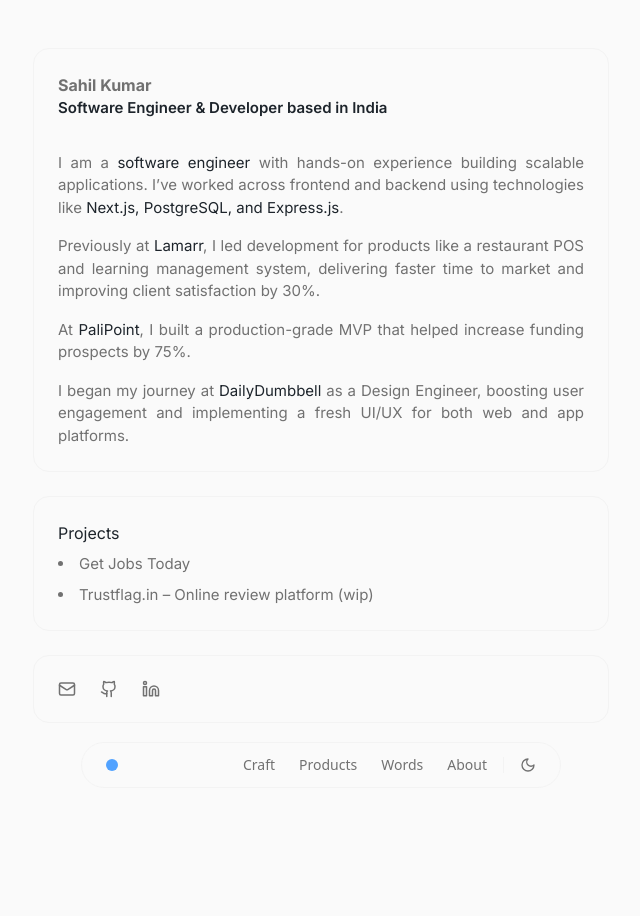
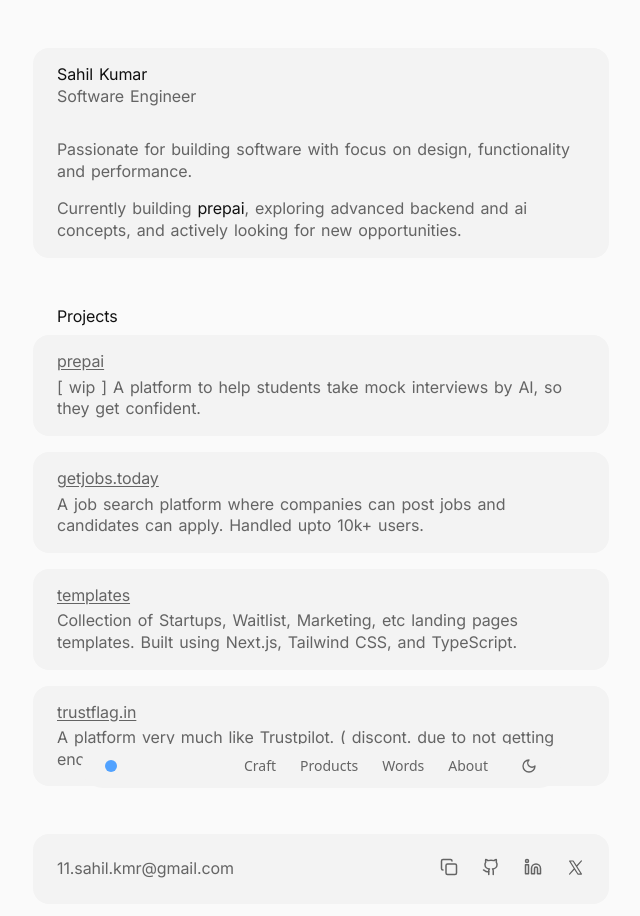
Before and after one commit to kmr-sahil/xponent, a Next.js app: page / in a window 1280 px wide. Shown: the top 916 px of the page, without its empty margins (319-959 px from the left). Before the commit the page ends 800 px from the top, so only its background shows below. Built offline with nearby package versions, Linux system fonts and the light colour scheme; a web font is replaced by a local one.

Commit message:
feat: update styles in globals.css and page.tsx for improved UI, add new SVG icon, and enhance Tailwind configuration

```diff
--- a/src/app/globals.css
+++ b/src/app/globals.css
@@ -16,20 +16,32 @@
 
 :root {
   --background: #FAFAFA;
-  --text-primary: #1D242B;
+  --text-primary: #111111;
   --accent: #0000EE;
-  --muted: #717171;
-  --muted-foreground: #F3F3F3;
+  --muted: #646464;
+  --muted-foreground: #f3f3f3;
 }
 
 .dark {
-  --background: #111110;
-  --text-primary: #FAFAFA;
+  --background: #111111;
+  --text-primary: #EEEEEE;
   --accent: #0000EE;
-  --muted: #B5B3AD;
-  --muted-foreground: #3A3A3A;
+  --muted: #B4B4B4;
+  --muted-foreground: #1a1a1a;
 }
 
 body {
   background: var(--background);
 }
+
+.text-base {
+  font-size: 1rem;
+  line-height: 1.35rem;
+  letter-spacing: -0.1px;
+  word-spacing: 0.1rem;
+  text-align: start;
+}
+
+.text-highlight {
+  color: var(--text-primary);
+}
--- a/src/app/page.tsx
+++ b/src/app/page.tsx
@@ -1,94 +1,89 @@
-import { ExternalLink, Mail, Github, Linkedin } from "lucide-react";
+import { ExternalLink, Copy, Github, Linkedin } from "lucide-react";
+import X from "../../public/x.svg";
 import Link from "next/link";
 
 export default function Home() {
   return (
-    <main className="px-8 py-12 mx-auto max-w-[40rem] font-sans text-justify text-[color:var(--muted)] relative overflow-x-hidden text-[15px] ">
-      <section className="bg-[color:var(--text-background)] border-[1px] border-[color:var(--muted-foreground)] rounded-2xl p-6 mb-6">
-        <h1 className="text-[16px] font-bold text-[color:var(--muted)]">Sahil Kumar</h1>
-        <p className="font-semibold mb-8 text-[color:var(--text-primary)]">
-          Software Engineer & Developer based in India
-        </p>
+    <main className="px-4 md:px-8 py-12 mx-auto max-w-[40rem] font-sans text-[color:var(--muted)] relative overflow-x-hidden text-base">
+      <section className="bg-[color:var(--muted-foreground)] rounded-2xl px-6 py-4 mb-6">
+        <h1 className="text-highlight">Sahil Kumar</h1>
+        <p className="mb-8">Software Engineer</p>
 
         <div className="space-y-4">
           <p>
-            I am a{" "}
-            <span className="text-[color:var(--text-primary)]">
-              software engineer
-            </span>{" "}
-            with hands-on experience building scalable applications. I’ve worked
-            across frontend and backend using technologies like{" "}
-            <span className="text-[color:var(--text-primary)]">
-              Next.js, PostgreSQL, and Express.js
-            </span>
-            .
+            Passionate for building software with focus on design, functionality
+            and performance.
           </p>
 
           <p>
-            Previously at{" "}
-            <span className="text-[color:var(--text-primary)]">
-              Lamarr
-            </span>
-            , I led development for products like a restaurant POS and learning
-            management system, delivering faster time to market and improving
-            client satisfaction by 30%.
-          </p>
-
-          <p>
-            At{" "}
-            <span className="text-[color:var(--text-primary)]">
-              PaliPoint
-            </span>
-            , I built a production-grade MVP that helped increase funding
-            prospects by 75%.
-          </p>
-
-          <p>
-            I began my journey at{" "}
-            <span className="text-[color:var(--text-primary)]">
-              DailyDumbbell
-            </span>{" "}
-            as a Design Engineer, boosting user engagement and implementing a
-            fresh UI/UX for both web and app platforms.
+            Currently building <span className="text-highlight">prepai</span>,
+            exploring advanced backend and ai concepts, and actively looking for
+            new opportunities.
           </p>
         </div>
       </section>
 
-      <section className="bg-[color:var(--text-background)] border-[1px] border-[color:var(--muted-foreground)] rounded-2xl p-6 mb-6 group relative">
-        <h2 className="text-[16px] text-[color:var(--text-primary)] mb-2">
-          Projects
-        </h2>
-        <ul className="list-disc list-inside space-y-2">
-          <li className="relative hover:text-gray-300">
-            Get Jobs Today
-            <span className="absolute top-0 left-full ml-2 opacity-0 group-hover:opacity-100 transition">
-              <Link
-                href="https://getjobs.today"
-                target="_blank"
-                className="flex items-center gap-1 text-[color:var(--text-primary)] hover:text-[color:var(--text-primary)]"
-              >
-                getjobs.today <ExternalLink size={14} />
-              </Link>
-            </span>
+      <section className=" py-6 mb-6 group relative">
+        <h2 className="text-highlight mb-2 ml-6">Projects</h2>
+        <ul className="space-y-4">
+          <li className="bg-[color:var(--muted-foreground)] flex flex-col rounded-2xl px-6 py-4 group relative">
+            <a
+              href="https://sahilkmr.in/templates"
+              className="underline underline-offset-2 mb-1"
+            >
+              prepai
+            </a>
+            <p className="">
+              [ wip ] A platform to help students take mock interviews by AI, so they get confident.
+            </p>
           </li>
-          <li className="relative hover:text-gray-300">
-            Trustflag.in – Online review platform (wip)
-            <span className="absolute top-0 left-full ml-2 opacity-0 group-hover:opacity-100 transition">
-              <Link
-                href="https://getjobs.today"
-                target="_blank"
-                className="flex items-center gap-1 text-[color:var(--text-primary)] hover:text-[color:var(--text-primary)]"
-              >
-                trustflag.in <ExternalLink size={14} />
-              </Link>
-            </span>
+          <li className="bg-[color:var(--muted-foreground)] flex flex-col rounded-2xl px-6 py-4 group relative">
+            <a
+              href="https://getjobs.today"
+              className="underline underline-offset-2 mb-1"
+            >
+              getjobs.today
+            </a>
+            <p className="">
+              A job search platform where companies can post jobs and candidates
+              can apply. Handled upto 10k+ users.
+            </p>
+          </li>
+
+          <li className="bg-[color:var(--muted-foreground)] flex flex-col rounded-2xl px-6 py-4 group relative">
+            <a
+              href="https://sahilkmr.in/templates"
+              className="underline underline-offset-2 mb-1"
+            >
+              templates
+            </a>
+            <p className="">
+              Collection of Startups, Waitlist, Marketing, etc landing pages
+              templates. Built using Next.js, Tailwind CSS, and TypeScript.
+            </p>
+          </li>
+
+          <li className="bg-[color:var(--muted-foreground)] flex flex-col rounded-2xl px-6 py-4 group relative">
+            <a
+              href="https://getjobs.today"
+              className="underline underline-offset-2 mb-1"
+            >
+              trustflag.in
+            </a>
+            <p className="">
+              A platform very much like Trustpilot. ( discont. due to
+              not getting enough traffic )
+            </p>
           </li>
         </ul>
       </section>
 
-      <section className="bg-[color:var(--text-background)] border-[1px] border-[color:var(--muted-foreground)] rounded-2xl p-6 mb-6 flex space-x-6">
+      <section className="bg-[color:var(--muted-foreground)] rounded-2xl p-6 mb-6 flex space-x-6">
+
+        <p className="w-full">11.sahil.kmr@gmail.com</p>
+
         <Link href="mailto:sk2003311@gmail.com">
-          <Mail size={18} />
+          <Copy size={18} />
         </Link>
         <Link href="https://github.com/jobfinder456" target="_blank">
           <Github size={18} />
@@ -99,6 +94,12 @@
         >
           <Linkedin size={18} />
         </Link>
+        <Link
+          href="https://linkedin.com/in/sahil-kumar-5b781721b"
+          target="_blank"
+        >
+          <img src={"/x.svg"} alt="X" className="opacity-60 w-7 dark:invert-100" />
+        </Link>
       </section>
     </main>
   );
--- a/src/components/navbar.tsx
+++ b/src/components/navbar.tsx
@@ -22,7 +22,7 @@
       </div> */}
 
       {/* Actual Nav Content */}
-      <div className="relative z-10 w-full max-w-[30rem] px-6 py-3 rounded-full flex items-center  justify-between text-sm font-medium text-[color:var(--muted)] bg-[color:var(--background)] border border-[color:var(--muted-foreground)] pointer-events-auto">
+      <div className="relative z-10 w-full max-w-[30rem] px-6 py-3 rounded-full flex items-center  justify-between text-sm font-medium text-[color:var(--muted)] bg-[color:var(--muted-foreground)] pointer-events-auto">
         {/* Left - Logo Dot */}
         <div className="w-3 h-3 bg-blue-400 rounded-full" />
 
--- a/tailwind.config.ts
+++ b/tailwind.config.ts
@@ -2,7 +2,10 @@
 
 export default {
   darkMode: "class",
-  content: ["./src/**/*.{js,ts,jsx,tsx}"],
+    content: [
+    "./app/**/*.{js,ts,jsx,tsx}",
+    "./components/**/*.{js,ts,jsx,tsx}",
+  ],
   theme: {
     extend: {
       fontFamily: {
@@ -10,10 +13,29 @@
         jakarta: ['var(--font-jakarta)', 'sans-serif'],
       },
       colors: {
-        primary: "var(--text-primary)",
-        accent: "var(--accent)",
-        muted: "var(--muted)",
-        background: "var(--background)",
+        "primary": "var(--text-primary)",
+        "accent": "var(--accent)",
+        "muted": "var(--muted)",
+        "background": "var(--background)",
+      },
+      spacing: {
+        'xs': '0.25rem',   // 4px
+        'sm': '0.5rem',    // 8px
+        'md': '1rem',      // 16px
+        'lg': '1.5rem',    // 24px
+        'xl': '2rem',      // 32px
+        '2xl': '3rem',     // 48px
+        '3xl': '4rem',     // 64px
+      },
+      fontSize: {
+        'xs': ['0.75rem', { lineHeight: '1rem' }],     // 12px
+        'sm': ['0.875rem', { lineHeight: '1.25rem' }], // 14px
+        'base': ['1rem', { lineHeight: '5rem' }, {letterSpacing: '0.2rem'}, {wordSpacing: '8rem'}],    // 16px
+        'lg': ['1.125rem', { lineHeight: '1.75rem' }], // 18px
+        'xl': ['1.25rem', { lineHeight: '1.75rem' }],  // 20px
+        '2xl': ['1.5rem', { lineHeight: '2rem' }],     // 24px
+        '3xl': ['1.875rem', { lineHeight: '2.25rem' }],// 30px
+        '4xl': ['2.25rem', { lineHeight: '2.5rem' }],  // 36px
       },
     },
   },
```
Also changed, not shown: public/x.svg (added).
